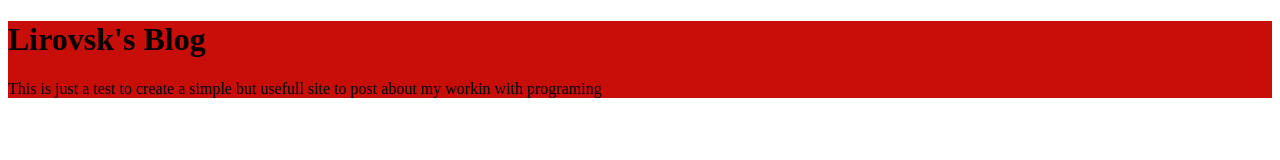
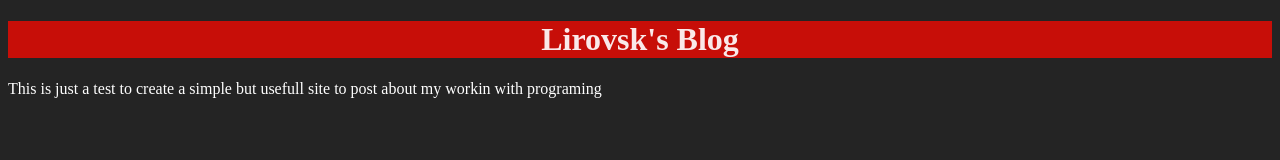
Before and after one commit to Lirovsk/javascript_lessons, a plain HTML site: page Module 2/Web Kickstart/index.html in a window 1280 px wide. Drawn offline with Linux system fonts and the light colour scheme.

Commit message:
Updating the kickstarter

```diff
--- a/Module 2/Web Kickstart/index.html
+++ b/Module 2/Web Kickstart/index.html
@@ -4,9 +4,18 @@
     <meta charset="UTF-8">
     <meta name="viewport" content="width=device-width, initial-scale=1.0">
     <title>Teste</title>
+    <style>
+        body{background-color:rgb(36, 36, 36) ;}
+        p{color: white;}
+    </style>
 </head>
 <body>
-    <div style="background-color:rgb(199, 14, 8) ">
+    <div>
+        <style>
+            h1{background-color:rgb(199, 14, 8);
+                text-align: center;
+                color: rgb(250, 233, 233);}
+        </style>
         <h1>Lirovsk's Blog</h1>
         <p>This is just a test to create a simple but usefull
              site to post about my workin with programing</p>
```
